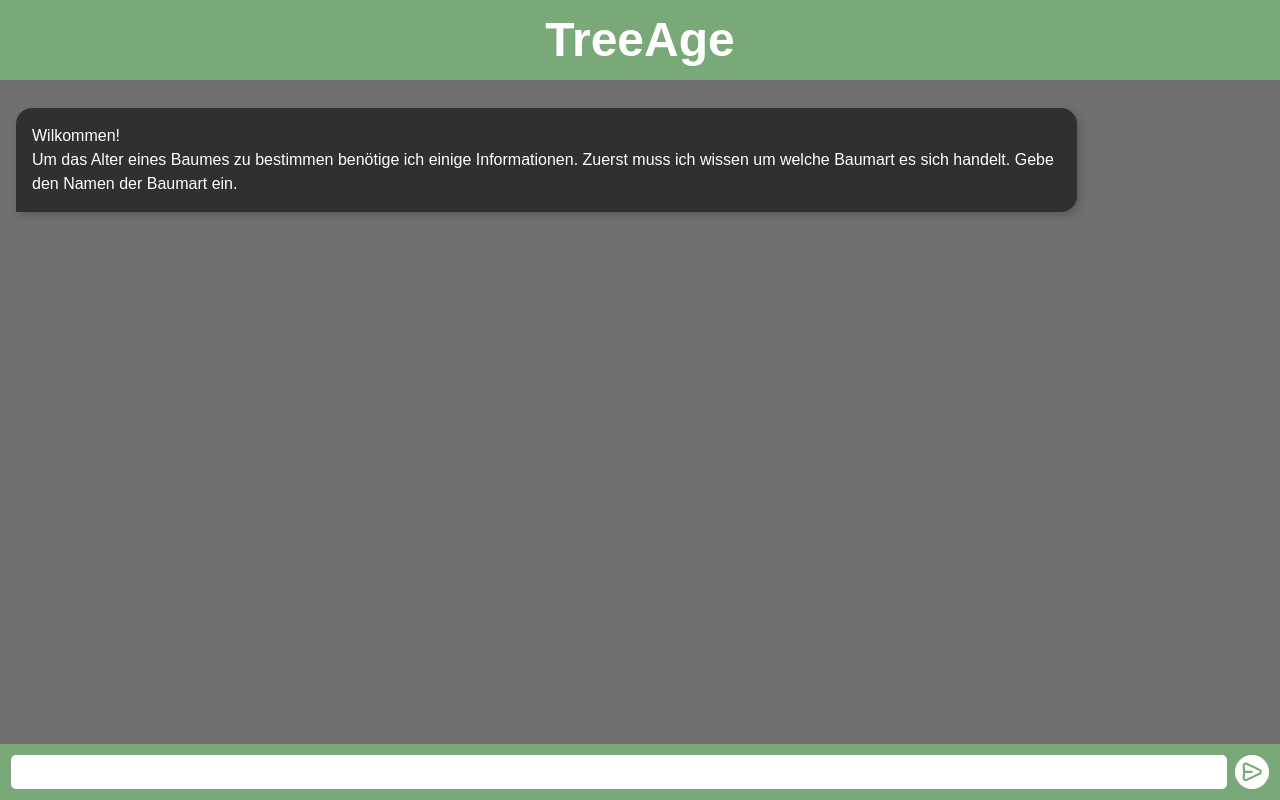
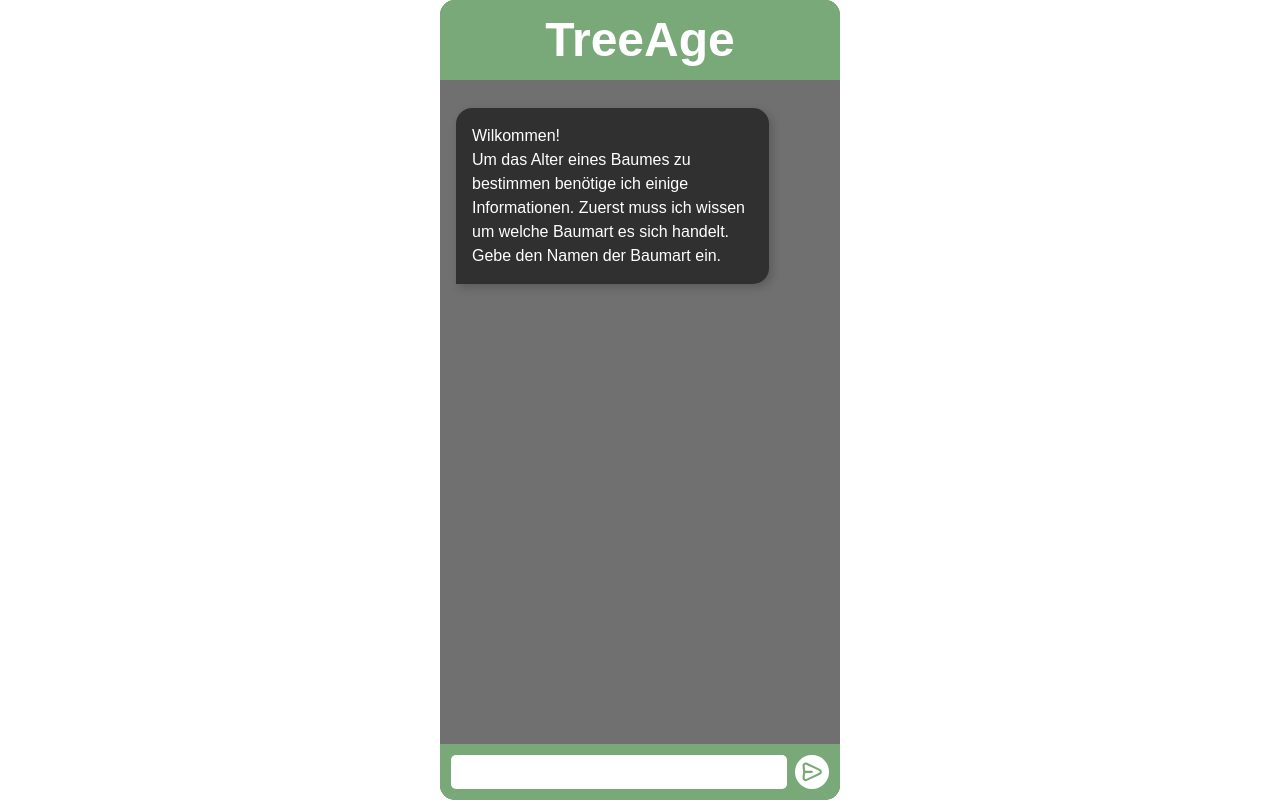
Before and after one commit to Julian-Katz/Interface-Design-TreeAge-Web-App, a Vue app: page / in a window 1280 px wide. Built offline with nearby package versions, Linux system fonts and the light colour scheme.

Commit message:
desktop small

```diff
--- a/src/App.vue
+++ b/src/App.vue
@@ -1,4 +1,5 @@
 <template>
+  <div class="center-body">
     <div class="container">
       <div class="header">
         <h1>TreeAge</h1>
@@ -39,6 +40,7 @@
         :buttons="currentButtons"
         @buttonClicked="handleButtonInput"
       />
+    </div>
   </div>
 </template>
 
@@ -332,15 +334,24 @@ input {
     border-radius: 5px;
     padding: 0.5rem;
 }
-
+.center-body {
+  display: flex;
+  align-items: center;
+  justify-content: center;
+  height: 100%;
+}
 .container {
   width: 100vw;
   height: 100%;
+  max-width: 400px;
+  max-height: 850px;
   overflow: hidden;
   background: #707070;
   display: flex;
   justify-content: space-between;
   flex-direction: column;
+  border-radius: 15px;
+  overflow: hidden;
 }
 .header {
     display: flex;
```
Lines whose indentation alone changed are shown as unchanged.
